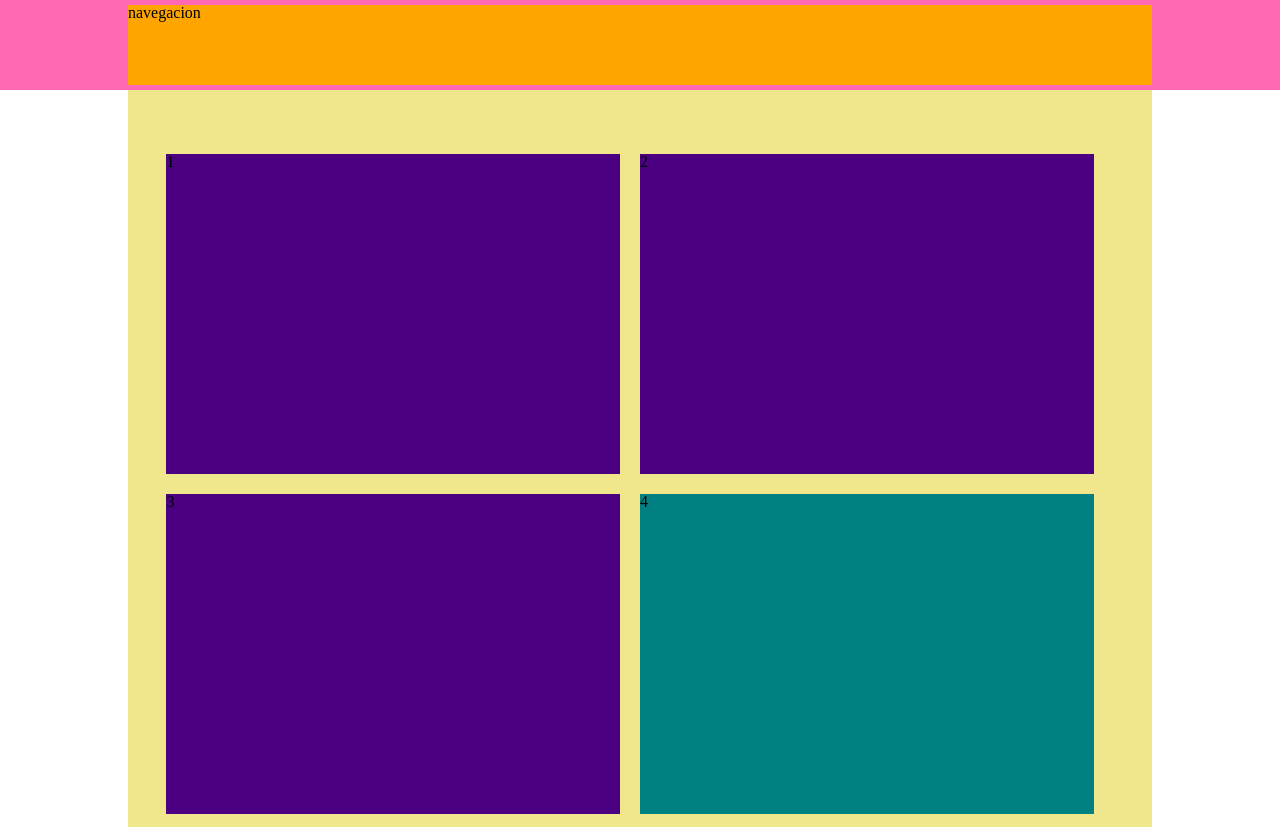
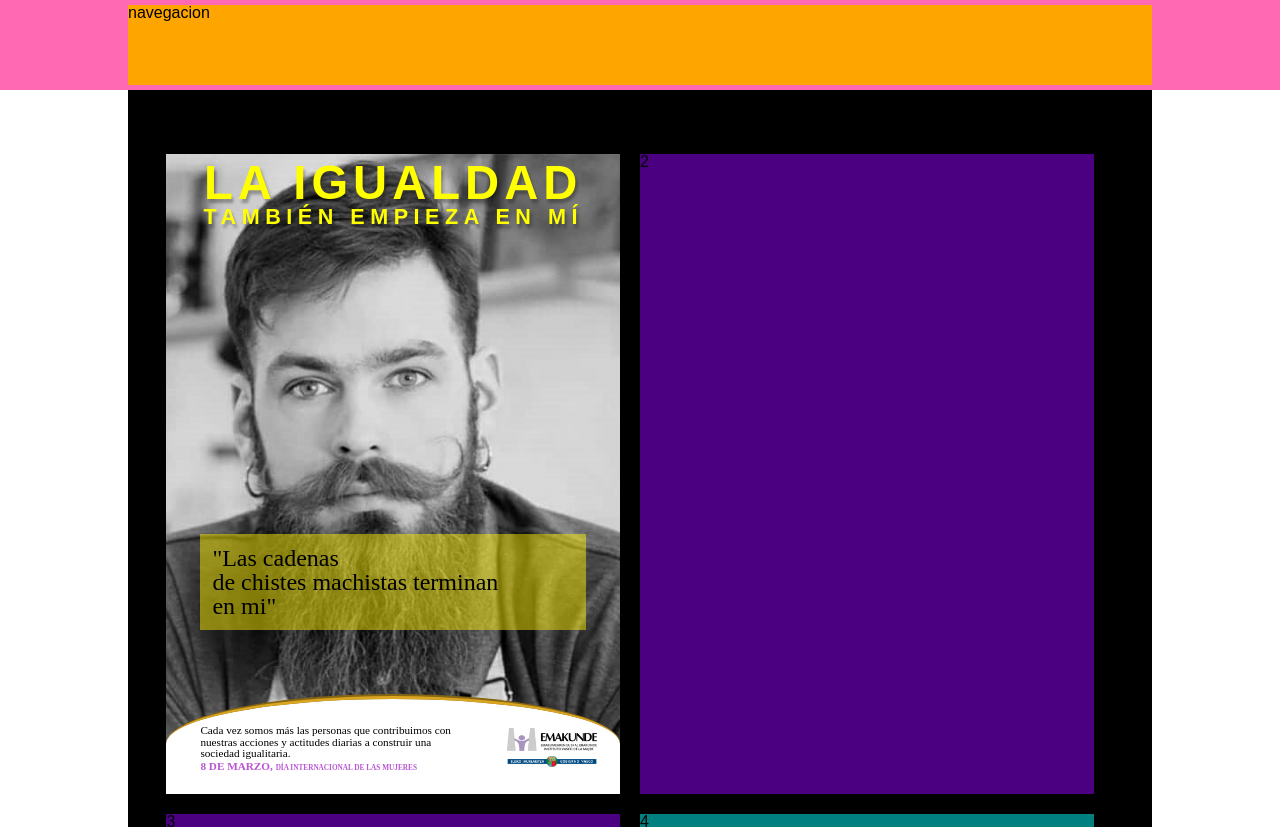
Before and after one commit to MariaAlba/maquetandoando, a plain HTML site: page index.html in a window 1280 px wide. Shown: the top 827 px of the page. Drawn offline with Linux system fonts and the light colour scheme.

Commit message:
maquetacion

```diff
--- a/css/styles.css
+++ b/css/styles.css
@@ -6,6 +6,8 @@
 * {
     box-sizing: border-box;
 }
+
+body{font-family: Arial, Helvetica, sans-serif;}
 
 /* layouts
 *****************************/
@@ -22,7 +24,7 @@ nav {
 }
 
 main{
-    background-color: khaki;
+    background-color: black;
     min-height: 80vh;
     padding: 5vw 3vw;
 }
@@ -47,8 +49,114 @@ footer{
 .poster{
     background-color: indigo;
     width: 100%;
-    min-height: 40vh;
+    min-height: 80vh;
     margin-bottom: 20px;
+    position: relative;
+}
+
+/*.overlay{position:absolute; filter:grayscale(100%);background-color:rgba(0,0,0,0.6); top:0; left:0; width:100%;height:100%;}*/
+
+.poster:nth-child(1){
+    background-image: url("/img/hister_grey.png");
+    background-position: center;
+    background-repeat: no-repeat;
+    background-size: cover;
+}
+
+.poster header, .poster footer{
+    background-color: transparent;
+    text-align: center;
+    min-height:12.5vh;
+}
+
+.poster:nth-child(1) header{
+    color:yellow;
+    margin-bottom:35vh;
+}
+
+.poster:nth-child(1) header h2{
+    font-size: 2.95em;
+    font-weight: bold;
+    font-stretch: ultra-expanded;
+    letter-spacing: 5px;
+    text-size-adjust: auto;
+
+text-shadow: 2px 4px 3px rgba(0,0,0,0.3);
+}
+
+.poster:nth-child(1) header h3{
+    font-size: 1.35em;
+    font-weight: bold;
+    font-stretch: ultra-expanded;
+    letter-spacing: 5.5px;
+    text-size-adjust: auto;
+
+text-shadow: 2px 4px 3px rgba(0,0,0,0.3);
+}
+
+.poster p.yellow {
+    background-color: rgba(255, 238, 0, 0.486);
+    font-family: serif;
+    font-size: 1.5em;
+    width: 85%;
+    margin: auto;
+    padding: 0.5em;
+}
+
+q{
+    display: block;
+    width:100%;
+    margin:auto;
+}
+
+.poster:nth-child(1) footer{
+    background-color: white;
+    position: absolute;
+    bottom:0;
+    width:100%;
+    border-top:5px groove goldenrod;
+
+    border-top-left-radius: 75%;
+
+    border-top-right-radius: 75%;
+    display: flex;
+    flex-wrap: wrap;
+    align-items:center;
+    padding-top: 5px;
+
+}
+
+.poster:nth-child(1) footer .izda{
+    width:75%;
+}
+
+.poster:nth-child(1) footer .dcha{
+    width:20%;
+}
+
+.poster:nth-child(1) footer .izda p{
+    text-align: left;
+    width: 80%;
+    margin: auto;
+    font-family: serif;
+    font-size: 0.70em;
+}
+
+p.morado {
+    margin-top:2.5px !important;
+    color:mediumorchid;
+    font-weight: bold;
+}
+
+
+p.morado span {
+    color:mediumorchid;
+    font-weight: bold;
+    font-size: 0.65em;
+}
+
+.poster:nth-child(1) footer .dcha img{
+    max-width:100%
 }
 
 /* media query para pantallas grandes
--- a/index.html
+++ b/index.html
@@ -1,5 +1,6 @@
 <!DOCTYPE html>
 <html lang="en">
+
 <head>
     <meta charset="UTF-8">
     <meta name="viewport" content="width=device-width, initial-scale=1.0">
@@ -9,6 +10,7 @@
     <link rel="stylesheet" href="css/styles.css">
 
 </head>
+
 <body>
 
     <header>
@@ -20,7 +22,32 @@
     <main>
 
         <div class="poster_content">
-            <div class="poster">1</div>
+            <div class="poster">
+                <div class="overlay"></div>
+                <header>
+                    <hgroup>
+                        <h2>LA IGUALDAD</h2>
+                        <h3>TAMBIÉN EMPIEZA EN MÍ</h3>
+                    </hgroup>
+                </header>
+                <p class="yellow">
+                    <q>
+                        "Las cadenas <br> de chistes machistas terminan <br> en mi"
+                    </q>
+                </p>
+                <footer>
+                    <div class="izda">
+                        <P>Cada vez somos más las personas que contribuimos con nuestras acciones y actitudes diarias
+                            a construir una sociedad igualitaria.
+                        </P>
+                        <P class="morado">8 DE MARZO, <span>DÍA INTERNACIONAL DE LAS MUJERES</span></P>
+                    </div>
+                    <div class="dcha">
+                        <img src="/img/logo-emakunde.png" alt="">
+                        <img src="/img/logo_gv.png" alt="">
+                    </div>
+                </footer>
+            </div>
             <div class="poster">2</div>
             <div class="poster">3</div>
             <div class="poster">4</div>
@@ -33,4 +60,5 @@
     </footer>
 
 </body>
+
 </html>
```
Also changed, not shown: img/hister_grey.png (added).
